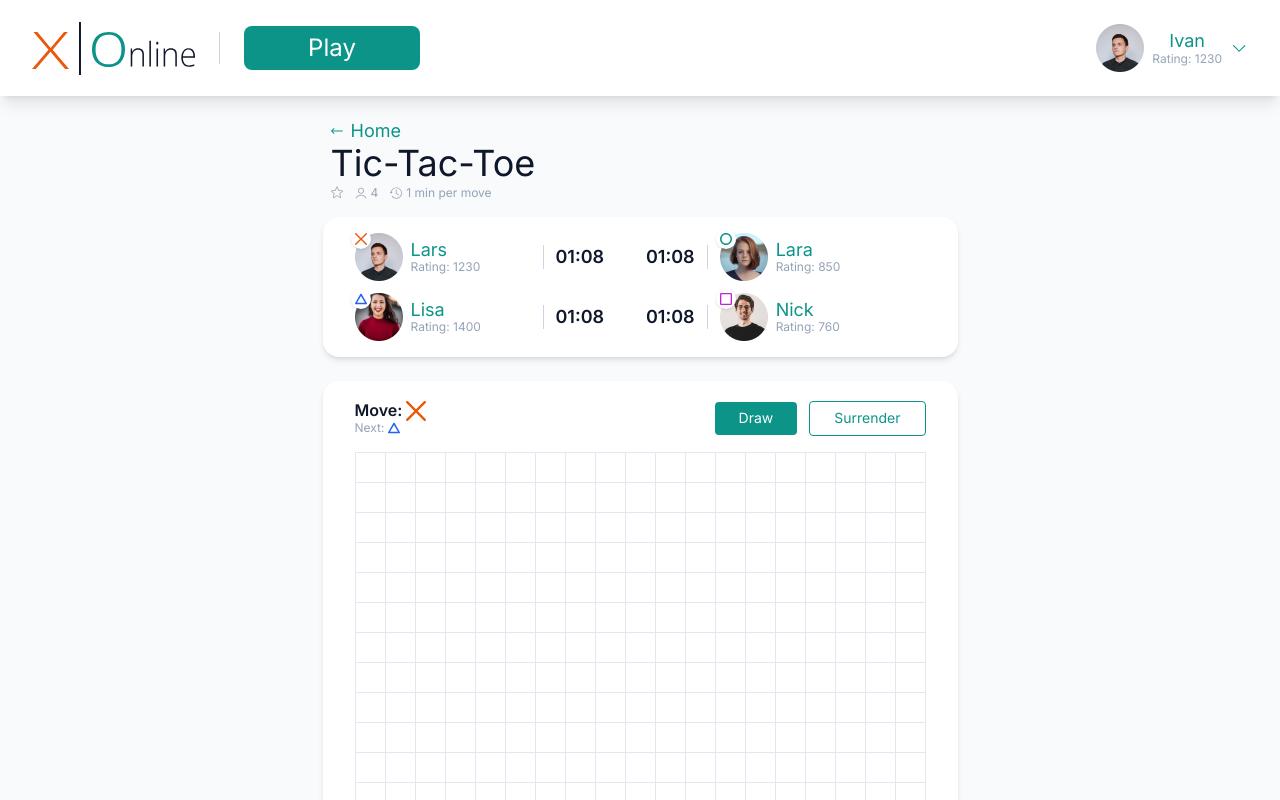
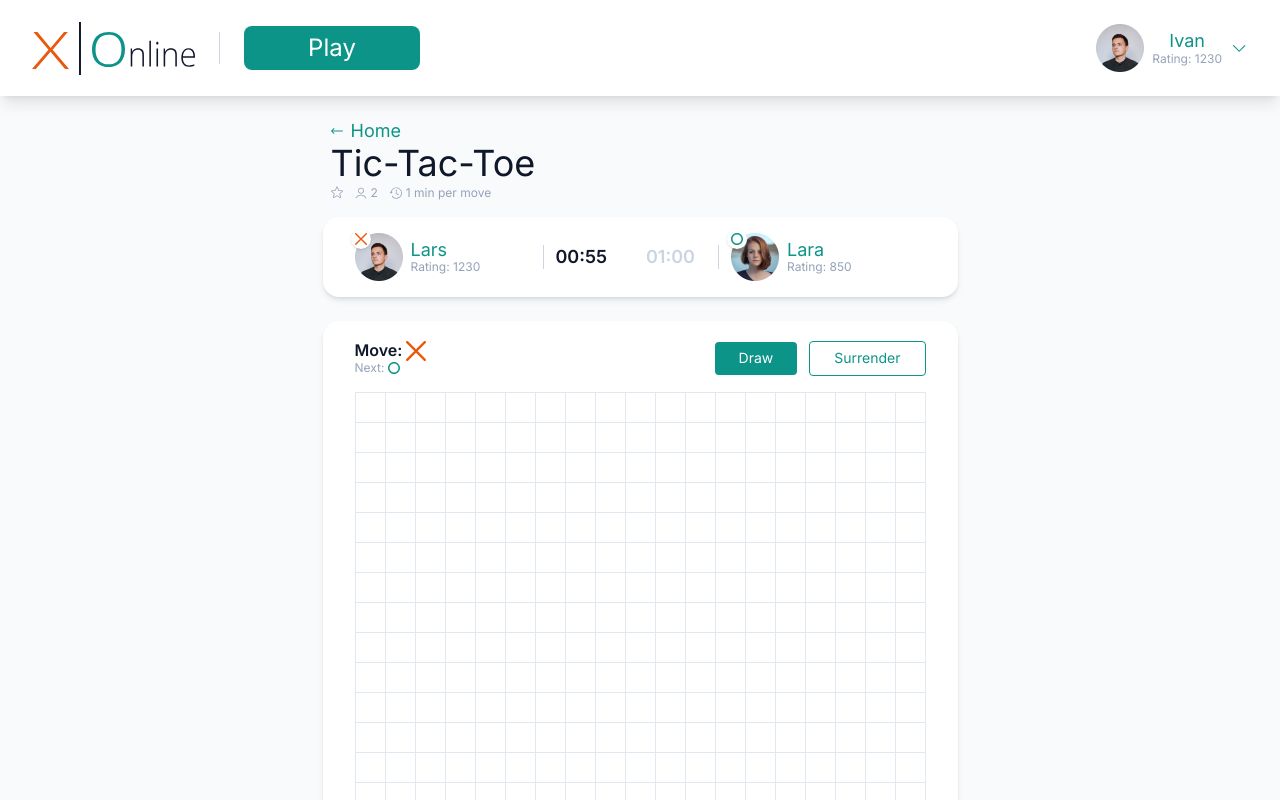
Before and after one commit to keithharingg/tic-tac-toe.v2, a Next.js app: page / in a window 1280 px wide. Shown: the top 800 px of the page. Built offline with nearby package versions, Linux system fonts and the light colour scheme.

Commit message:
lifted state to index.js

```diff
--- a/components/game/game-field.jsx
+++ b/components/game/game-field.jsx
@@ -2,10 +2,8 @@
 import React from 'react';
 import { UiButton } from '../uikit/ui-button';
 import { GameSymbol } from './game-symbol';
-import { useGameState } from './use-game-state';
 
-export function GameField({ className, playersCount }) {
-  const { handleCellClick, cells, currentMove, nextMove } = useGameState(playersCount);
+export function GameField({ className, handleCellClick, cells, currentMove, nextMove }) {
   const actions = (
     <>
       <UiButton size="md" variant="primary">
--- a/components/game/game-info.jsx
+++ b/components/game/game-info.jsx
@@ -6,6 +6,7 @@
 import avatarSrc3 from './avatars/avatar-3.png';
 import avatarSrc4 from './avatars/avatar-4.png';
 import { GAME_SYMBOLS } from './constants';
+import { useEffect, useState } from 'react';
 
 const players = [
   {
@@ -38,7 +39,7 @@
   },
 ];
 
-export function GameInfo({ className, playersCount }) {
+export function GameInfo({ className, playersCount, currentMove }) {
   return (
     <div
       className={clsx(
@@ -46,13 +47,44 @@
         className,
       )}>
       {players.slice(0, playersCount).map((player, index) => (
-        <PlayerInfo playerInfo={player} key={player.id} isRight={index % 2 === 1} />
+        <PlayerInfo
+          playerInfo={player}
+          key={player.id}
+          isRight={index % 2 === 1}
+          isTimerRunning={currentMove === player.symbol}
+        />
       ))}
     </div>
   );
 }
 
-function PlayerInfo({ playerInfo, isRight }) {
+function PlayerInfo({ playerInfo, isRight, isTimerRunning }) {
+  const [seconds, setSeconds] = useState(60);
+
+  const isDanger = seconds < 10;
+
+  useEffect(() => {
+    if (isTimerRunning) {
+      const interval = setInterval(() => {
+        setSeconds((s) => Math.max(s - 1, 0));
+      }, 1000);
+      return () => {
+        clearInterval(interval);
+        setSeconds(60);
+      };
+    }
+  }, [isTimerRunning]);
+
+  const minuteString = String(Math.floor(seconds / 60)).padStart(2, '0');
+  const secondString = String(Math.floor(seconds % 60)).padStart(2, '0');
+
+  const getTimerColor = () => {
+    if (isTimerRunning) {
+      return isDanger ? 'text-orange-600' : 'text-slate-900';
+    } else {
+      return 'text-slate-300';
+    }
+  };
   return (
     <div className="flex gap-3 items-center">
       <div className={clsx('relative', isRight && 'order-3')}>
@@ -67,8 +99,9 @@
         </div>
       </div>
       <div className={clsx('h-6 w-px bg-slate-300', isRight && 'order-2')} />
-      <div className={clsx('text-slate-900 text-lg font-semibold', isRight && 'order-1')}>
-        01:08
+      <div
+        className={clsx('text-lg font-semibold w-[60px]', isRight && 'order-1', getTimerColor())}>
+        {minuteString}:{secondString}
       </div>
     </div>
   );
--- a/components/game/index.js
+++ b/components/game/index.js
@@ -1,3 +1,4 @@
+export { useGameState } from './use-game-state';
 export { GameTitle } from './game-title';
 export { GameInfo } from './game-info';
 export { GameField } from './game-field';
--- a/pages/index.jsx
+++ b/pages/index.jsx
@@ -1,16 +1,24 @@
 import { useState } from 'react';
-import { GameField, GameInfo, GameTitle } from '../components/game';
+import { GameField, GameInfo, GameTitle, useGameState } from '../components/game';
 import { Header } from '../components/header';
 
 export default function HomePage() {
-  const [playersCount] = useState(4);
+  const [playersCount] = useState(2);
+  const { handleCellClick, cells, currentMove, nextMove } = useGameState(playersCount);
   return (
     <div className="bg-slate-50 min-h-screen">
       <Header />
       <main className="pt-6 mx-auto w-max">
         <GameTitle playersCount={playersCount} />
-        <GameInfo playersCount={playersCount} className="mt-4" />
-        <GameField playersCount={playersCount} className="mt-6" />
+        <GameInfo currentMove={currentMove} playersCount={playersCount} className="mt-4" />
+        <GameField
+          handleCellClick={handleCellClick}
+          cells={cells}
+          currentMove={currentMove}
+          nextMove={nextMove}
+          playersCount={playersCount}
+          className="mt-6"
+        />
       </main>
     </div>
   );
```
